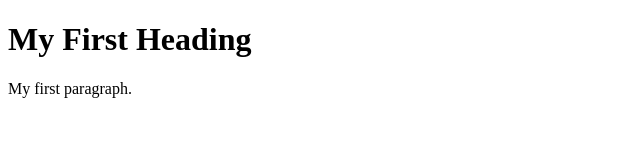
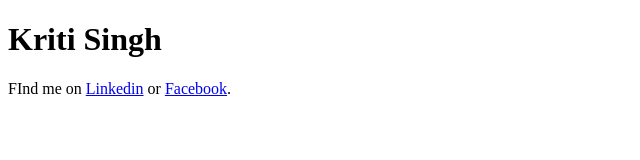
Before and after one commit to kriticism/kriticism.github.io, a plain HTML site: page index.html in a window 1280 px wide. Shown: the whole page, without its empty margins (0-640 px from the left). Drawn offline with Linux system fonts and the light colour scheme.

Commit message:
added href and personal details

```diff
--- a/index.html
+++ b/index.html
@@ -1,12 +1,12 @@
 <!DOCTYPE html>
 <html>
-<head>
-<title>Page Title</title>
-</head>
-<body>
+  <head>
+    <title>kriticism.github.io</title>
+  </head>
+  <body>
 
-<h1>My First Heading</h1>
-<p>My first paragraph.</p>
+    <h1>Kriti Singh</h1>
+    <p>FInd me on <a href="https://in.linkedin.com/in/kriti96singh">Linkedin</a> or <a href="https://www.facebook.com/kriti96.singh">Facebook</a></a>.</p>
 
-</body>
+  </body>
 </html>
```
